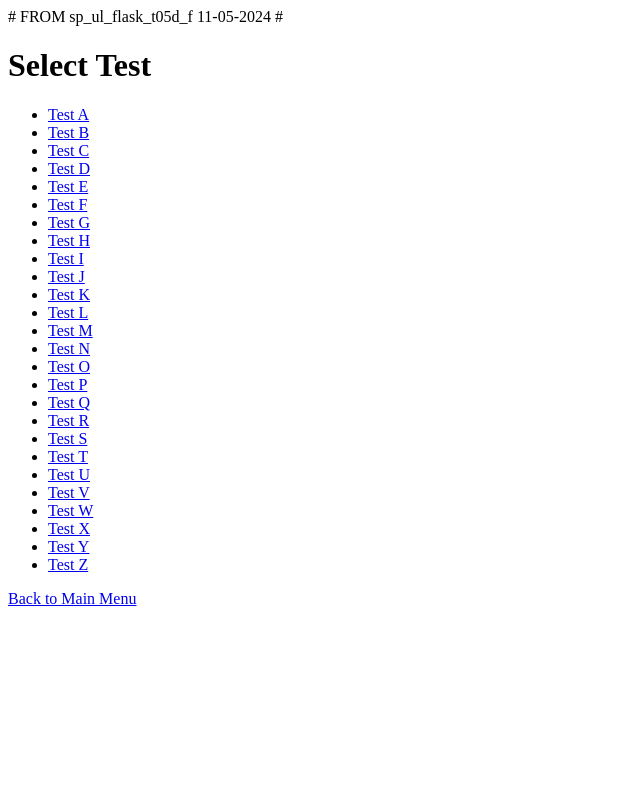
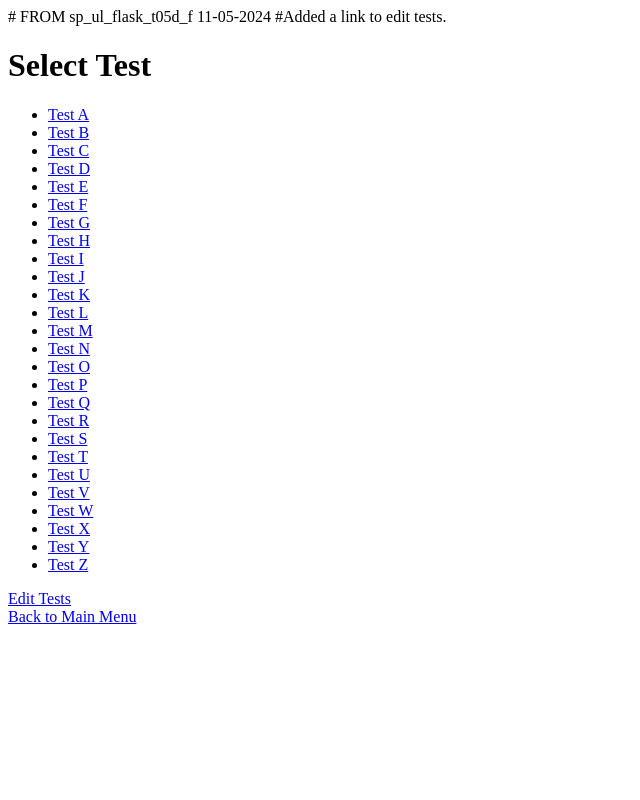
Before and after one commit to suasrp/flask-suasrp-repository-001, a Flask app: page /select_test in a window 1280 px wide. Shown: the whole page, without its empty margins (0-640 px from the left). Run offline with Flask 3, Linux system fonts and the light colour scheme.

Commit message:
Update select_test.html 10-7-2024-001
Added a link to edit tests.
Test Editing (edit_test.html) allows users to add/delete words and tests.

```diff
--- a/templates/select_test.html
+++ b/templates/select_test.html
@@ -1,5 +1,6 @@
 # FROM sp_ul_flask_t05d_f 11-05-2024
-#
+#Added a link to edit tests.
+
 <!DOCTYPE html>
 <html lang="en">
 <head>
@@ -14,6 +15,7 @@
             <li><a href="{{ url_for('start_test', letter=letter) }}">Test {{ letter.upper() }}</a></li>
         {% endfor %}
     </ul>
+    <a href="{{ url_for('edit_test') }}">Edit Tests</a><br>
     <a href="{{ url_for('home') }}">Back to Main Menu</a>
 </body>
 </html>
```
